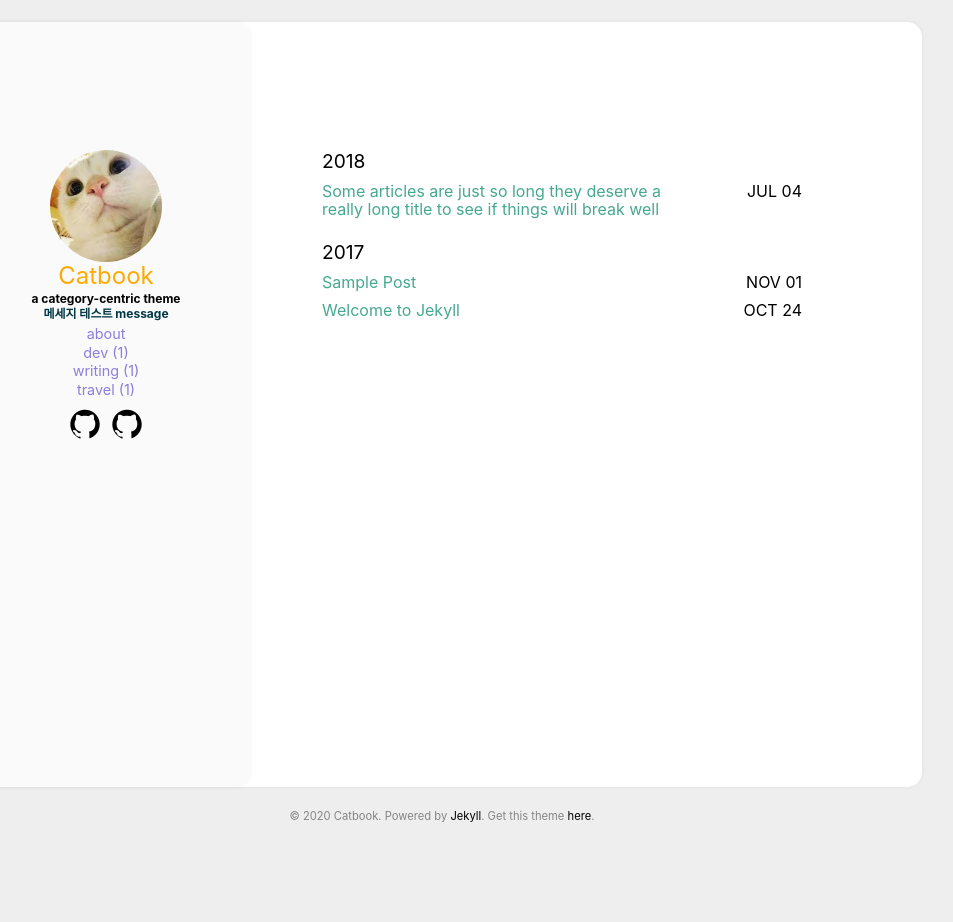
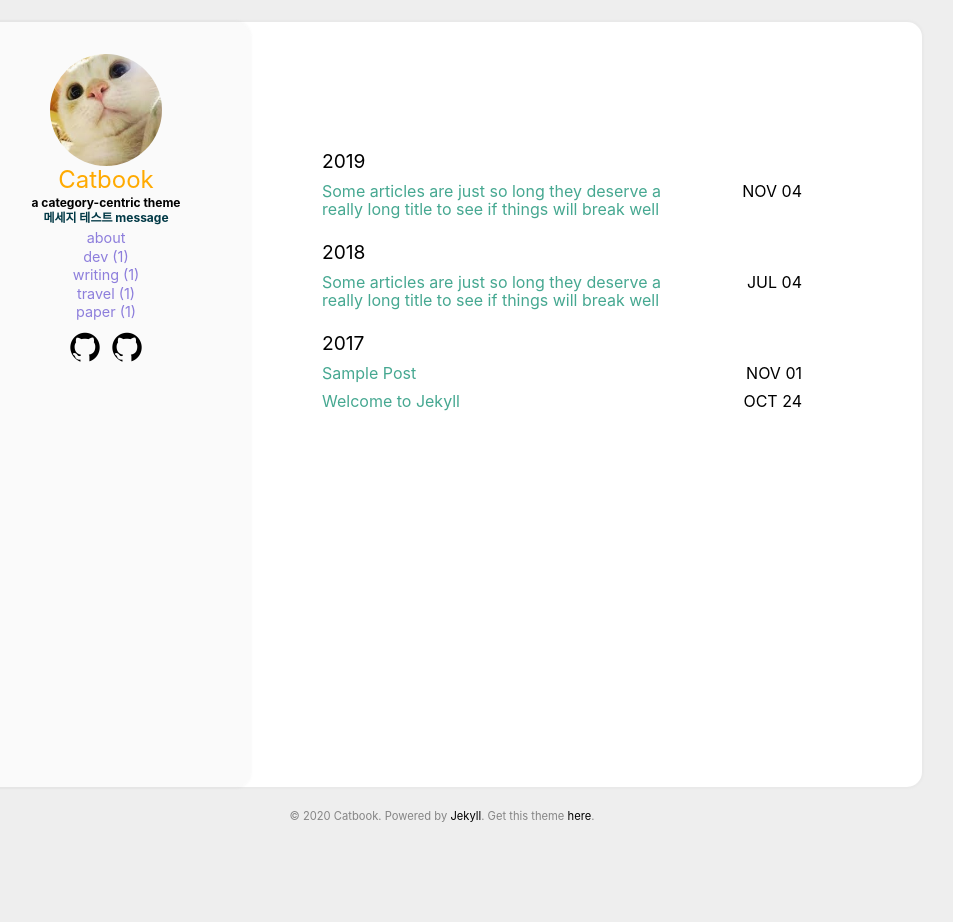
Before and after one commit to paper-cat/paper-cat.github.io, a Jekyll site: the page built from index.html, in a window 1280 px wide. Shown: the whole page, without its empty margins (198-1151 px from the left). Built offline with Jekyll 4.4.1, drawn with Linux system fonts in a browser that asks for light colours.

Commit message:
layout 수정

```diff
--- /dev/null
+++ b/_posts/2019-11-04-.md
@@ -0,0 +1,7 @@
+---
+title: Some articles are just so long they deserve a really long title to see if things will break well
+categories: [paper]
+comments: true
+---
+
+Lorem ipsum dolor sit amet, consectetur adipiscing elit. Fusce bibendum neque eget nunc mattis eu sollicitudin enim tincidunt. Vestibulum lacus tortor, ultricies id dignissim ac, bibendum in velit. Proin convallis mi ac felis pharetra aliquam. Curabitur dignissim accumsan rutrum. In arcu magna, aliquet vel pretium et, molestie et arcu. Mauris lobortis nulla et felis ullamcorper bibendum. Phasellus et hendrerit mauris. Proin eget nibh a massa vestibulum pretium. Suspendisse eu nisl a ante aliquet bibendum quis a nunc. Praesent varius interdum vehicula. Aenean risus libero, placerat at vestibulum eget, ultricies eu enim. Praesent nulla tortor, malesuada adipiscing adipiscing sollicitudin, adipiscing eget est.
--- a/assets/css/main.scss
+++ b/assets/css/main.scss
@@ -310,7 +310,7 @@ img {
     text-align: center;
 
     @include breakpoint(medium) {
-        margin-top: 8rem;
+        margin-top: 2rem;
         width: 100%;
     }
 
--- /dev/null
+++ b/categories/paper.html
@@ -0,0 +1,6 @@
+---
+layout: page
+type: paper
+---
+
+{% include archive.html %}
```
Also changed, not shown: 1 other file.
